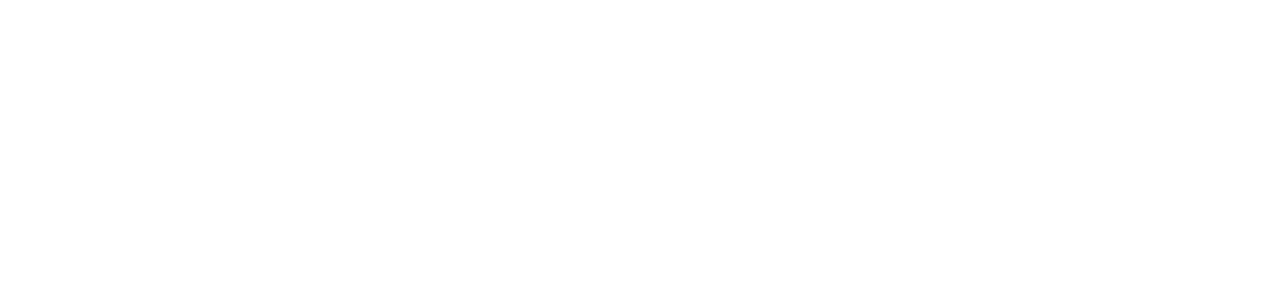
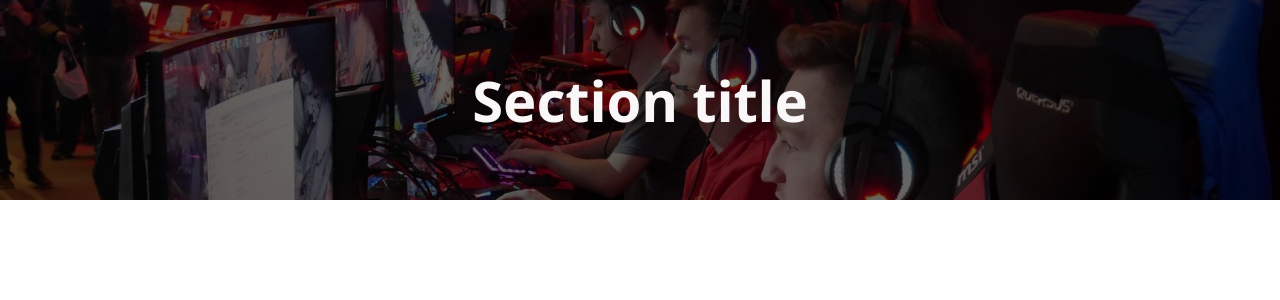
Before and after one commit to mikejackowski/lan-webpage, a React (Create React App) app: page / in a window 1280 px wide. Shown: the top 300 px of the page. Built offline with nearby package versions, Linux system fonts and the light colour scheme.

Commit message:
BreakBar commit

```diff
--- a/public/index.html
+++ b/public/index.html
@@ -10,6 +10,7 @@
     -->
     <link rel="manifest" href="%PUBLIC_URL%/manifest.json">
     <link rel="shortcut icon" href="%PUBLIC_URL%/favicon.ico">
+    <link href="https://fonts.googleapis.com/css?family=Noto+Sans:400,700" rel="stylesheet">
     <!--
       Notice the use of %PUBLIC_URL% in the tags above.
       It will be replaced with the URL of the `public` folder during the build.
--- a/src/App.js
+++ b/src/App.js
@@ -1,12 +1,13 @@
 import React, { Component } from 'react';
 import './App.css';
+import BreakBar from './components/BreakBar/BreakBar';
 
 class App extends Component {
-  // state from markdowns?
 
   render() {
     return (
       <div>
+      <BreakBar backgroundPhoto={true}>Section title</BreakBar>
       </div>
     );
   }
--- a/src/components/BreakBar/BreakBar.js
+++ b/src/components/BreakBar/BreakBar.js
@@ -1,13 +1,52 @@
 import React from 'react';
 import styled from 'styled-components';
+import photo1 from '../../assets/images/photos/photo1.png';
+import photo2 from '../../assets/images/photos/photo2.png';
 
-// styled component here, not in render
 const StyledDiv = styled.div`
+  position: relative;
+  display: grid;
+  background-color: black;
+  width: 100%;
+  height: 150px;
+  align-items: center;
+  justify-content: center;
+  z-index: 100;
+  background-image: url(${props => props.backgroundPhoto ? photo1 : photo2});
+  background-size: cover;
 
+  @media (min-width: 600px) {
+    height: 200px;
+  }
+`
+
+const StyledBackdrop = styled.div`
+  position: absolute;
+  width: 100%;
+  background-color: black;
+  opacity: 0.6;
+  height: 100%;
+  z-index: 200;
+`
+
+const StyledText = styled.p`
+  font-weight: bold;
+  font-size: 2em;
+  z-index: 300;
+  color: #f9f7f7;
+  font-family: 'Noto Sans', sans-serif;
+
+  @media (min-width: 600px) {
+    font-size: 3.5em;
+  }
 `
 
 const breakBar = (props) => (
-  <StyledDiv>{props.children}</StyledDiv>
+
+  <StyledDiv backgroundPhoto={props.backgroundPhoto}>
+    <StyledBackdrop/>
+    <StyledText>{props.children}</StyledText>
+  </StyledDiv>
 );
 
 export default breakBar;
```
Also changed, not shown: src/assets/images/photos/photo1.png (added), src/assets/images/photos/photo2.png (added).
